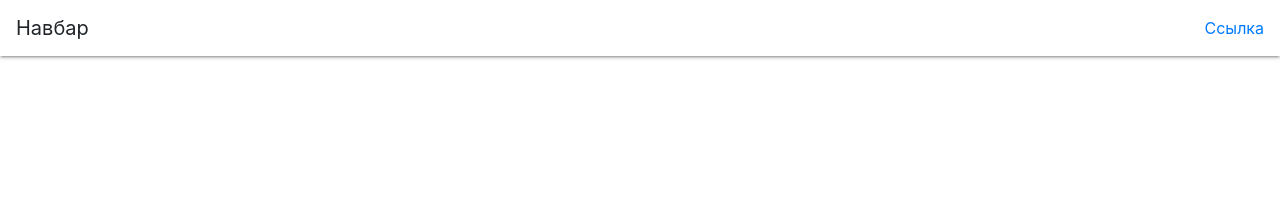
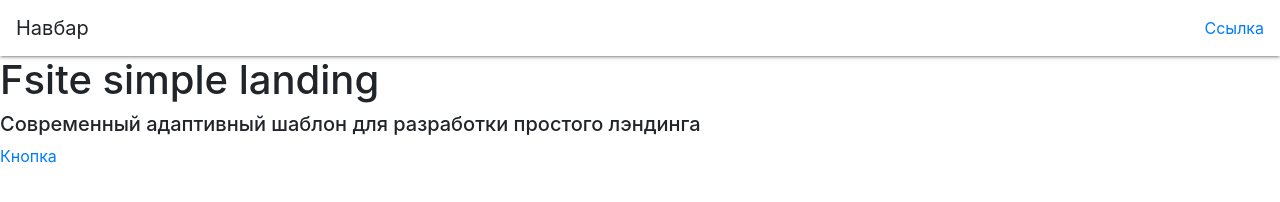
Before and after one commit to m-kon/fsite-simple-landing, a website: page index.html in a window 1280 px wide. Drawn offline with nearby package versions, Linux system fonts and the light colour scheme.

Commit message:
add banner section

```diff
--- a/index.html
+++ b/index.html
@@ -18,7 +18,7 @@
       <!-- навигация есть панель сверху.
            состоит из:
             логотипа слева, навигационной ссылки справа. -->
-      <span class="navbar-brand">Навбар</span>
+      <a class="navbar-brand">Навбар</a>
 
       <a href="#" class="navbar-nav">Ссылка</a>
     </nav>
@@ -29,6 +29,9 @@
            состоит из:
             большого короткого заголовка, меньшего по размеру
             пояснительного подзаголовка, кнопки действия. -->
+      <h1>Fsite simple landing</h1>
+      <h5>Современный адаптивный шаблон для разработки простого лэндинга</h5>
+      <a href="#">Кнопка</a>
     </div>
 
     <div class="section" id="icon-section">
```
